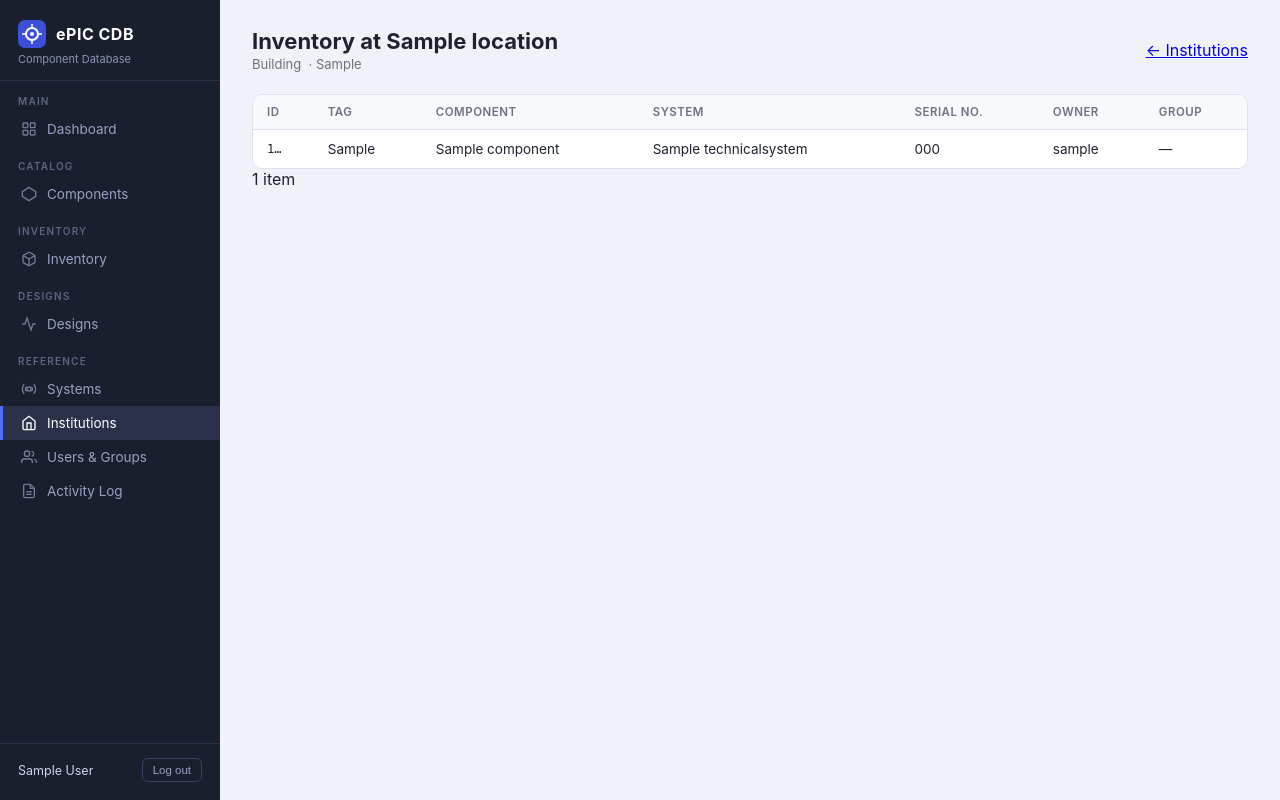
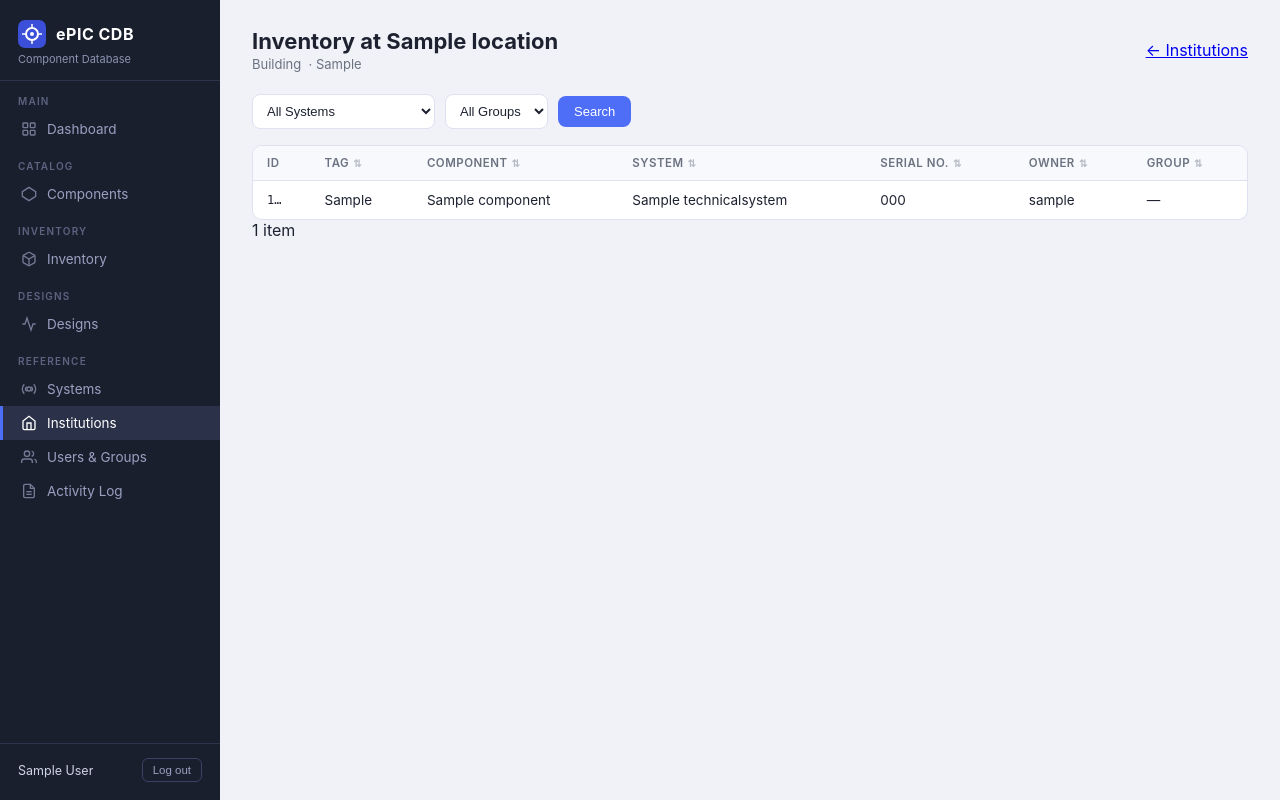
Before and after one commit to buddhasystem/epiCDB, a Django app: page /locations/1/inventory/ in a window 1280 px wide. Run offline with Django 5.2, Linux system fonts and the light colour scheme; a user stored in the database is signed in; tables that the repository leaves empty hold one stand-in row (values such as "Sample post").

Commit message:
Improved navigation off the "Institutions" page, to the inventory.

```diff
--- a/cdb/templates/cdb/base.html
+++ b/cdb/templates/cdb/base.html
@@ -276,6 +276,11 @@
     border-radius: 8px; display: flex; align-items: center; justify-content: center;
     font-weight: 700; font-size: 14px; flex-shrink: 0;
   }
+  a.inst-abbr {
+    text-decoration: none; cursor: pointer;
+    transition: transform .12s, box-shadow .12s;
+  }
+  a.inst-abbr:hover { transform: scale(1.06); box-shadow: 0 2px 10px rgba(30,34,48,.25); }
   .inst-meta { flex: 1; }
   .inst-name { font-weight: 600; font-size: 14.5px; }
   .inst-info { font-size: 12px; color: var(--muted); margin-top: 2px; }
--- a/cdb/templates/cdb/institutions.html
+++ b/cdb/templates/cdb/institutions.html
@@ -12,7 +12,13 @@
 {% for inst in institutions %}
 <div class="inst-card">
   <div class="inst-header">
+    {% with first_loc=inst.locations.first %}
+    {% if first_loc %}
+    <a href="{% url 'location-inventory' first_loc.pk %}" class="inst-abbr" title="View inventory at {{ first_loc.name }}">{{ inst.abbreviation|default:inst.name|slice:":3" }}</a>
+    {% else %}
     <div class="inst-abbr">{{ inst.abbreviation|default:inst.name|slice:":3" }}</div>
+    {% endif %}
+    {% endwith %}
     <div class="inst-meta">
       <div class="inst-name">{{ inst.name }}</div>
       <div class="inst-info">
--- a/cdb/templates/cdb/location_inventory.html
+++ b/cdb/templates/cdb/location_inventory.html
@@ -2,6 +2,13 @@
 {% block title %}Inventory at {{ location.name }} -- ePIC CDB{% endblock %}
 
 {% block content %}
+<style>
+.th-sort { cursor:pointer; white-space:nowrap; user-select:none; }
+.th-sort a { color:inherit; text-decoration:none; display:flex; align-items:center; gap:4px; }
+.sort-icon { font-size:10px; opacity:.45; }
+.sort-icon.active { opacity:1; color:var(--accent); }
+</style>
+
 <div class="page-header">
   <div>
     <h1>Inventory at {{ location.name }}</h1>
@@ -14,18 +21,90 @@
   <a href="{% url 'institution-list' %}" class="btn-outline">&#8592; Institutions</a>
 </div>
 
+<form method="get" class="toolbar">
+  <select name="system" class="filter-select">
+    <option value="">All Systems</option>
+    {% for sys in systems %}
+      <option value="{{ sys.name }}" {% if system == sys.name %}selected{% endif %}>{{ sys.name }}</option>
+    {% endfor %}
+  </select>
+  <select name="group" class="filter-select">
+    <option value="">All Groups</option>
+    {% for grp in groups %}
+      <option value="{{ grp.name }}" {% if group == grp.name %}selected{% endif %}>{{ grp.name }}</option>
+    {% endfor %}
+  </select>
+  <button type="submit" class="btn btn-primary">Search</button>
+  {% if system or group %}<a href="{% url 'location-inventory' location.pk %}" class="btn btn-ghost">Clear</a>{% endif %}
+</form>
+
 {% if instances %}
+{% with csort=sort cdir=dir cqs=sort_qs %}
 <div class="table-wrap">
   <table>
     <thead>
       <tr>
         <th>ID</th>
-        <th>Tag</th>
-        <th>Component</th>
-        <th>System</th>
-        <th>Serial No.</th>
-        <th>Owner</th>
-        <th>Group</th>
+        {% with col="tag" label="Tag" %}
+        <th class="th-sort">
+          <a href="?{{ cqs }}&sort={{ col }}&dir={% if csort == col and cdir == 'asc' %}desc{% else %}asc{% endif %}">
+            {{ label }}
+            <span class="sort-icon {% if csort == col %}active{% endif %}">
+              {% if csort == col %}{% if cdir == 'asc' %}▲{% else %}▼{% endif %}{% else %}⇅{% endif %}
+            </span>
+          </a>
+        </th>
+        {% endwith %}
+        {% with col="component" label="Component" %}
+        <th class="th-sort">
+          <a href="?{{ cqs }}&sort={{ col }}&dir={% if csort == col and cdir == 'asc' %}desc{% else %}asc{% endif %}">
+            {{ label }}
+            <span class="sort-icon {% if csort == col %}active{% endif %}">
+              {% if csort == col %}{% if cdir == 'asc' %}▲{% else %}▼{% endif %}{% else %}⇅{% endif %}
+            </span>
+          </a>
+        </th>
+        {% endwith %}
+        {% with col="system" label="System" %}
+        <th class="th-sort">
+          <a href="?{{ cqs }}&sort={{ col }}&dir={% if csort == col and cdir == 'asc' %}desc{% else %}asc{% endif %}">
+            {{ label }}
+            <span class="sort-icon {% if csort == col %}active{% endif %}">
+              {% if csort == col %}{% if cdir == 'asc' %}▲{% else %}▼{% endif %}{% else %}⇅{% endif %}
+            </span>
+          </a>
+        </th>
+        {% endwith %}
+        {% with col="serial" label="Serial No." %}
+        <th class="th-sort">
+          <a href="?{{ cqs }}&sort={{ col }}&dir={% if csort == col and cdir == 'asc' %}desc{% else %}asc{% endif %}">
+            {{ label }}
+            <span class="sort-icon {% if csort == col %}active{% endif %}">
+              {% if csort == col %}{% if cdir == 'asc' %}▲{% else %}▼{% endif %}{% else %}⇅{% endif %}
+            </span>
+          </a>
+        </th>
+        {% endwith %}
+        {% with col="owner" label="Owner" %}
+        <th class="th-sort">
+          <a href="?{{ cqs }}&sort={{ col }}&dir={% if csort == col and cdir == 'asc' %}desc{% else %}asc{% endif %}">
+            {{ label }}
+            <span class="sort-icon {% if csort == col %}active{% endif %}">
+              {% if csort == col %}{% if cdir == 'asc' %}▲{% else %}▼{% endif %}{% else %}⇅{% endif %}
+            </span>
+          </a>
+        </th>
+        {% endwith %}
+        {% with col="group" label="Group" %}
+        <th class="th-sort">
+          <a href="?{{ cqs }}&sort={{ col }}&dir={% if csort == col and cdir == 'asc' %}desc{% else %}asc{% endif %}">
+            {{ label }}
+            <span class="sort-icon {% if csort == col %}active{% endif %}">
+              {% if csort == col %}{% if cdir == 'asc' %}▲{% else %}▼{% endif %}{% else %}⇅{% endif %}
+            </span>
+          </a>
+        </th>
+        {% endwith %}
       </tr>
     </thead>
     <tbody>
@@ -43,8 +122,9 @@
     </tbody>
   </table>
 </div>
+{% endwith %}
 <div class="table-footer">{{ instances.count }} item{{ instances.count|pluralize }}</div>
 {% else %}
-<div class="empty">No component instances recorded at this location.</div>
+<div class="empty">No component instances recorded at this location{% if system or group %} matching this filter{% endif %}.</div>
 {% endif %}
 {% endblock %}
--- a/cdb/views_web.py
+++ b/cdb/views_web.py
@@ -1,4 +1,3 @@
-
 """
 CDB web views — server-rendered Django pages.
 URL config: cdb/urls_web.py
@@ -19,6 +18,13 @@ from .models import (
 
 PAGE_SIZE = 20
 
+# Selectable page sizes for the Inventory list -- offered via a "per page"
+# dropdown next to the pagination controls. Anything else in the ?per_page=
+# query param (missing, non-numeric, or not one of these) falls back to
+# INVENTORY_DEFAULT_PAGE_SIZE.
+INVENTORY_PAGE_SIZE_CHOICES = [10, 25, 50, 100]
+INVENTORY_DEFAULT_PAGE_SIZE = 25
+
 
 # ── helpers ──────────────────────────────────────────────────────────────────
 
@@ -28,6 +34,16 @@ def _qs(request, *exclude):
     for key in ('page',) + exclude:
         params.pop(key, None)
     return params.urlencode()
+
+
+def _inventory_page_size(request):
+    """Resolve the Inventory list's page size from ?per_page=, constrained
+    to INVENTORY_PAGE_SIZE_CHOICES."""
+    try:
+        size = int(request.GET.get('per_page', INVENTORY_DEFAULT_PAGE_SIZE))
+    except (TypeError, ValueError):
+        return INVENTORY_DEFAULT_PAGE_SIZE
+    return size if size in INVENTORY_PAGE_SIZE_CHOICES else INVENTORY_DEFAULT_PAGE_SIZE
 
 
 # ── Dashboard ─────────────────────────────────────────────────────────────────
@@ -376,7 +392,8 @@ def inventory_list(request):
         f'{k}={v}' for k, v in request.GET.items() if k not in _excl
     )
 
-    paginator = Paginator(qs, PAGE_SIZE)
+    per_page  = _inventory_page_size(request)
+    paginator = Paginator(qs, per_page)
     page_obj  = paginator.get_page(request.GET.get('page'))
 
     context = {
@@ -389,6 +406,8 @@ def inventory_list(request):
         'sort':         sort,
         'dir':          direction,
         'sort_qs':      sort_qs,
+        'per_page':         per_page,
+        'per_page_choices': INVENTORY_PAGE_SIZE_CHOICES,
         'systems':      TechnicalSystem.objects.order_by('name'),
         'groups':       Group.objects.order_by('name'),
         'users':        User.objects.order_by('username'),
@@ -695,7 +714,8 @@ def system_detail(request, pk):
         qs = qs.filter(owner_group__name=group)
     if owner:
         qs = qs.filter(owner_user__username=owner)
-    paginator = Paginator(qs, PAGE_SIZE)
+    per_page  = _inventory_page_size(request)
+    paginator = Paginator(qs, per_page)
     page_obj  = paginator.get_page(request.GET.get('page'))
 
     context = {
@@ -705,6 +725,8 @@ def system_detail(request, pk):
         'system':       system.name,
         'group':        group,
         'owner':        owner,
+        'per_page':         per_page,
+        'per_page_choices': INVENTORY_PAGE_SIZE_CHOICES,
         'page_title':   'Inventory — ' + system.name,
         'locations':    Location.objects.select_related('institution').order_by('name'),
         'systems':      TechnicalSystem.objects.order_by('name'),
@@ -801,15 +823,49 @@ def location_inventory(request, pk):
         Location.objects.select_related('institution', 'parent'),
         pk=pk,
     )
+
+    system    = request.GET.get('system', '')
+    group     = request.GET.get('group', '')
+    sort      = request.GET.get('sort', '')
+    direction = request.GET.get('dir', 'asc')
+
     instances = ComponentInstance.objects.filter(
         location=location,
     ).select_related(
         'component', 'technical_system', 'owner_group', 'owner_user',
-    ).order_by('component__name', 'tag')
+    )
+    if system:
+        instances = instances.filter(technical_system__name=system)
+    if group:
+        instances = instances.filter(owner_group__name=group)
+
+    # Every column but ID is sortable, same convention as inventory_list.
+    _sort_map = {
+        'tag':       'tag',
+        'component': 'component__name',
+        'system':    'technical_system__name',
+        'serial':    'serial_number',
+        'owner':     'owner_user__username',
+        'group':     'owner_group__name',
+    }
+    if sort in _sort_map:
+        order_field = _sort_map[sort]
+        if direction == 'desc':
+            order_field = '-' + order_field
+        instances = instances.order_by(order_field, 'component__name', 'tag')
+    else:
+        instances = instances.order_by('component__name', 'tag')
 
     context = {
-        'location':  location,
-        'instances': instances,
+        'location':    location,
+        'instances':   instances,
+        'system':      system,
+        'group':       group,
+        'sort':        sort,
+        'dir':         direction,
+        'sort_qs':     _qs(request, 'sort', 'dir'),
+        'systems':     TechnicalSystem.objects.order_by('name'),
+        'groups':      Group.objects.order_by('name'),
         'active_page': 'institutions',
     }
     return render(request, 'cdb/location_inventory.html', context)
```
Also changed, not shown: cdb/templates/cdb/inventory.html (+14 -1 lines).
